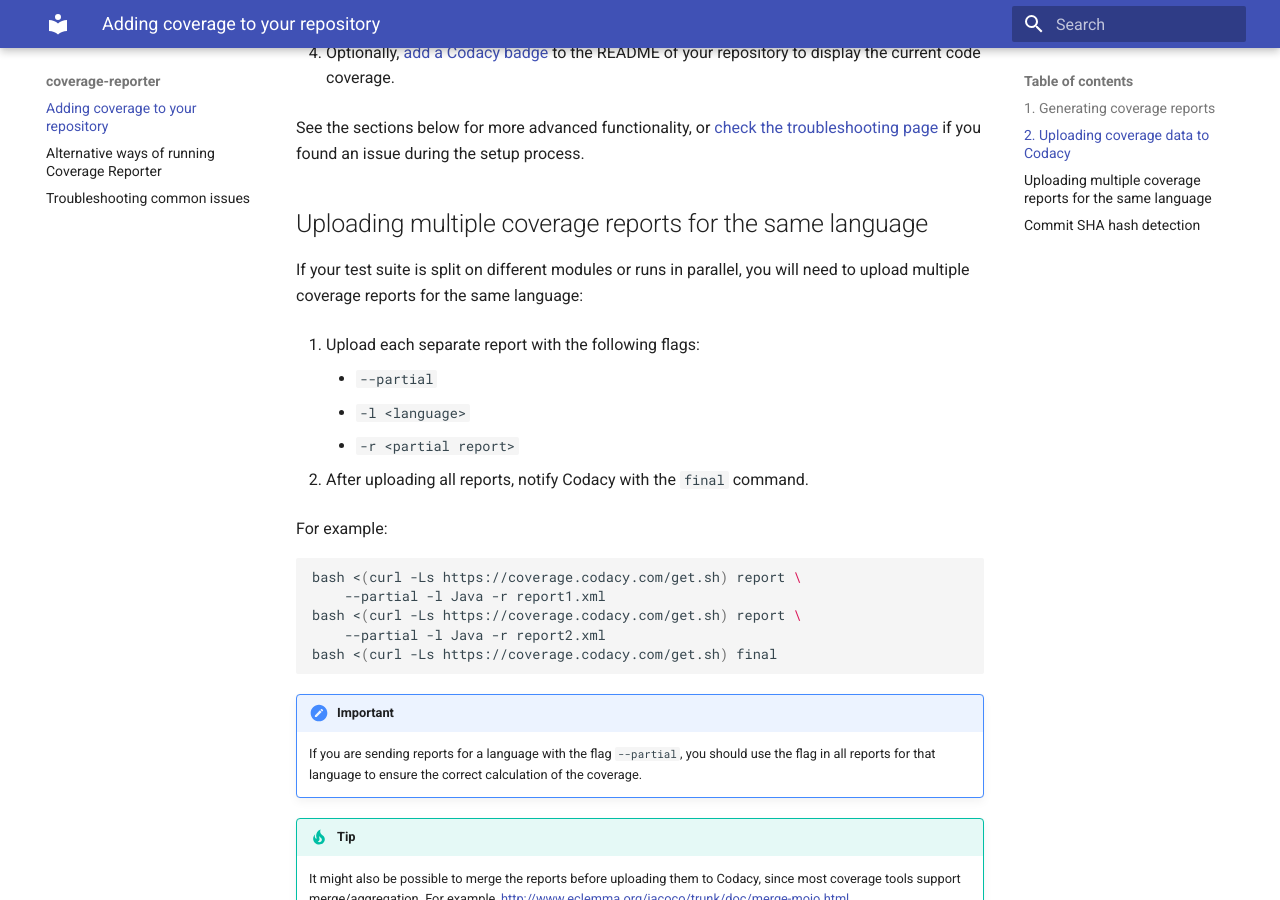
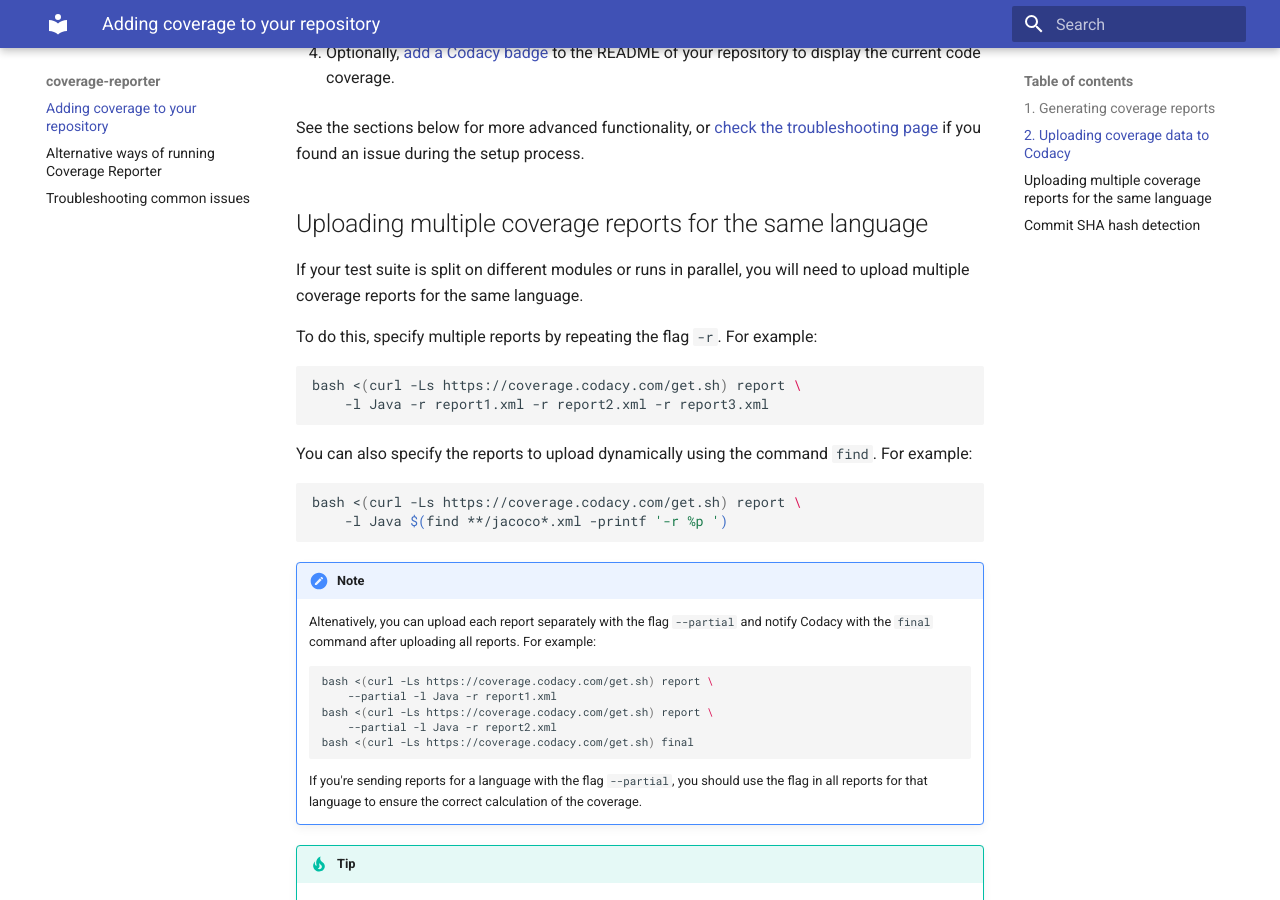
Before and after one commit to codacy/codacy-coverage-reporter, an MkDocs documentation site: the page built from docs/index.md, in a window 1280 px wide and 900 px high, scrolled down 2815 px. Built offline with MkDocs 1.6.1 and Material for MkDocs 9.7.7, drawn with Linux system fonts in a browser that asks for light colours.

Commit message:
feature: Add simplified way of uploading multiple coverage reports

````diff
--- a/docs/index.md
+++ b/docs/index.md
@@ -145,28 +145,34 @@
 
 ## Uploading multiple coverage reports for the same language {: id="multiple-reports"}
 
-If your test suite is split on different modules or runs in parallel, you will need to upload multiple coverage reports for the same language:
+If your test suite is split on different modules or runs in parallel, you will need to upload multiple coverage reports for the same language.
 
-1.  Upload each separate report with the following flags:
-
-    - `--partial`
-    - `-l <language>`
-    - `-r <partial report>`
-
-2.  After uploading all reports, notify Codacy with the `final` command.
-
-For example:
+To do this, specify multiple reports by repeating the flag `-r`. For example:
 
 ```bash
 bash <(curl -Ls https://coverage.codacy.com/get.sh) report \
-    --partial -l Java -r report1.xml
-bash <(curl -Ls https://coverage.codacy.com/get.sh) report \
-    --partial -l Java -r report2.xml
-bash <(curl -Ls https://coverage.codacy.com/get.sh) final
+    -l Java -r report1.xml -r report2.xml -r report3.xml
 ```
 
-!!! important
-    If you are sending reports for a language with the flag `--partial`, you should use the flag in all reports for that language to ensure the correct calculation of the coverage.
+You can also specify the reports to upload dynamically using the command `find`. For example:
+
+```bash
+bash <(curl -Ls https://coverage.codacy.com/get.sh) report \
+    -l Java $(find **/jacoco*.xml -printf '-r %p ')
+```
+
+!!! note
+    Altenatively, you can upload each report separately with the flag `--partial` and notify Codacy with the `final` command after uploading all reports. For example:
+
+    ```bash
+    bash <(curl -Ls https://coverage.codacy.com/get.sh) report \
+        --partial -l Java -r report1.xml
+    bash <(curl -Ls https://coverage.codacy.com/get.sh) report \
+        --partial -l Java -r report2.xml
+    bash <(curl -Ls https://coverage.codacy.com/get.sh) final
+    ```
+
+    If you're sending reports for a language with the flag `--partial`, you should use the flag in all reports for that language to ensure the correct calculation of the coverage.
 
 !!! tip
     It might also be possible to merge the reports before uploading them to Codacy, since most coverage tools support merge/aggregation. For example, <http://www.eclemma.org/jacoco/trunk/doc/merge-mojo.html>.
````
